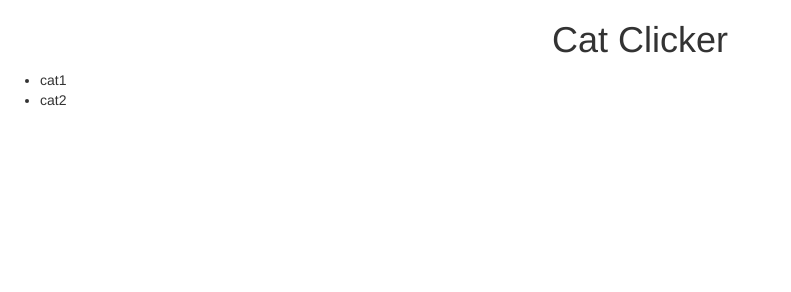
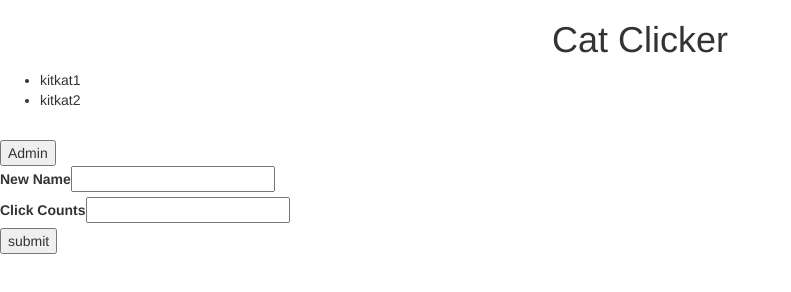
Before and after one commit to reversearrow/Cat-Clicker---2017, a plain HTML site: page index.html in a window 1280 px wide. Shown: the whole page, without its empty margins (0-791 px from the left). Drawn offline with Linux system fonts and the light colour scheme.

Commit message:
Major changes
Ability to change name and click counts with manual input

```diff
--- a/index.html
+++ b/index.html
@@ -11,6 +11,8 @@
       </div>
       <div id="display">
       </div>
+      <div id="admin-console">
+      </div>
       <script src="js/script.js"></script>
     </body>
 </html>
--- a/js/script.js
+++ b/js/script.js
@@ -7,15 +7,25 @@ var model = {
   },
   add: function(obj){
     data = JSON.parse(localStorage.data);
-    key = obj.name
+    key = obj.id
     if(!data[key]){
-      data[obj.name] = obj;
+      data[obj.id] = obj;
       localStorage.data = JSON.stringify(data)
     }
   },
-  addClicks: function(catName){
+  addClicks: function(catid){
     data = JSON.parse(localStorage.data)
-    data[catName].clicks += 1
+    data[catid].clicks += 1
+    localStorage.data = JSON.stringify(data)
+  },
+  updateName: function(catid,newName){
+      data = JSON.parse(localStorage.data)
+      data[catid].name = newName
+      localStorage.data = JSON.stringify(data)
+  },
+  updateClicks: function(catid,newClickCounts){
+    data = JSON.parse(localStorage.data);
+    data[catid].clicks = newClickCounts;
     localStorage.data = JSON.stringify(data)
   },
   getAllCats: function(){
@@ -26,8 +36,10 @@ var model = {
 
 var octopus = {
   currentRender: null,
-  addNewCat: function(catName,picLoc,clicks){
+  nameChange: false,
+  addNewCat: function(catID,catName,picLoc,clicks){
       model.add({
+          id: catID,
           name: catName,
           loc: picLoc,
           clicks: clicks
@@ -42,26 +54,44 @@ var octopus = {
       allKeys = Object.keys(model.getAllCats());
       return allKeys;
   },
+  allCatNames: function(){
+      names = []
+      allCats = octopus.allCats();
+      allKeys = octopus.allCatsKeys();
+      for(i=0;i<allKeys.length;i++){
+        names.push(allCats[allKeys[i]].name)
+      }
+      return names
+  },
   allCats: function(){
     return model.getAllCats()
   },
-  getSelectedCat: function(catName){
-    cat = octopus.allCats()[catName]
+  getSelectedCat: function(id){
+    cat = octopus.allCats()[id]
+    //console.log(cat)
     octopus.currentRender = cat
+    view.list.render()
     view.cat.render()
-    /*
-    if (!octopus.currentRender){
-        octopus.currentRender = cat
-        view.cat.render(octopus.currentRender)
-      }else if(octopus.currentRender.name != catid){
-        octopus.currentRender = cat
-        view.cat.render(octopus.currentRender)
-      }*/
+  },
+  updateValues: function(id,newName,newClickCounts){
+    if(newName.length>0 && newName.length<32){
+      model.updateName(id,newName);
+      octopus.getSelectedCat(id);
+    }
+    if(typeof parseInt(newClickCounts) == "number"){
+      model.updateClicks(id,parseInt(newClickCounts))
+      octopus.getSelectedCat(id);
+    }else if(typeof parseInt(newClickCounts) != "number") {
+      model.updateClicks(id,0);
+      octopus.getSelectedCat(id);
+    }
+    octopus.getSelectedCat(id)
   },
   init: function() {
     model.init()
     view.list.init()
     view.cat.init()
+    view.admin.init()
   }
 };
 
@@ -74,14 +104,20 @@ var view = {
           list.append(ul);
       },
       render: function(){
-          allCats = octopus.allCatsKeys()
+          allCatsKeys = octopus.allCatsKeys()
+          allCats = octopus.allCats()
+          if(octopus.nameChange){
+            id = octopus.currentRender["id"];
+            li = document.getElementById(id);
+            li.innerText = octopus.currentRender.name
+          }
           ul = document.getElementById("cat-list")
-          for(i=0;i<allCats.length;i++) {
-              idExists = document.getElementById(allCats[i])
+          for(i=0;i<allCatsKeys.length;i++) {
+              idExists = document.getElementById(allCatsKeys[i])
               if(!idExists){
                 li = document.createElement("li")
-                li.innerText = allCats[i]
-                li.id = allCats[i]
+                li.innerText = allCats[allCatsKeys[i]].name
+                li.id = allCatsKeys[i]
                 li.addEventListener("click", (function(li) {
                   return function() {
                       octopus.getSelectedCat(li.id)
@@ -101,10 +137,9 @@ var view = {
       img.id = "img"
       img.addEventListener('click', (function() {
             return function() {
-                  //console.log(imgHeader.innerText)
-                  octopus.updateClick(imgHeader.innerText)
+                  octopus.updateClick(octopus.currentRender.id)
             };
-      })(imgHeader))
+      })(img))
       clicks= document.createElement("p")
       clicks.id = "clicks"
       displayArea.append(imgHeader)
@@ -113,7 +148,6 @@ var view = {
     },
     render: function(){
         obj = octopus.currentRender
-        //console.log(obj)
         if(obj){
           header = document.getElementById("cat-header");
           header.innerText = obj.name;
@@ -121,16 +155,56 @@ var view = {
           img.src = obj.loc;
           clicks = document.getElementById("clicks");
           clicks.innerText = obj.clicks;
-          //$("#cat-header").text(obj.name);
-          //$("#img").attr("src",obj.loc);
-          //$("#clicks").innerText = obj.clicks;
         }
+    }
+  },
+  admin: {
+    init: function(){
+      adminButton = document.createElement("button");
+      linebreak1 = document.createElement("br");
+      linebreak2 = document.createElement("br");
+      linebreak3 = document.createElement("br");
+      adminButton.type = "submit";
+      adminButton.innerText = "Admin"
+      newNameLabel = document.createElement("label");
+      newNameLabel.innerText = "New Name"
+      newName = document.createElement("input");
+      newName.type = "text"
+      //newName.value = "(enter new name)";
+      newName.id = "newname"
+      newNameLabel.append(newName);
+      newClickCountLabel = document.createElement("label");
+      newClickCountLabel.innerText = "Click Counts"
+      newClickCounts = document.createElement("input");
+      newClickCounts.type = "text";
+      newClickCounts.id = "newclickcounts"
+      newClickCountLabel.append(newClickCounts)
+      adminConsole = document.getElementById("admin-console");
+      submitButton = document.createElement("button");
+      submitButton.type = "submit";
+      submitButton.innerText="submit"
+      submitButton.addEventListener("click",(function(){
+          return function(){
+            octopus.nameChange = true;
+            octopus.updateValues(octopus.currentRender["id"],newName.value,
+          newClickCounts.value);
+          };
+      })(newName));
+      adminConsole.append(adminButton);
+      adminConsole.append(linebreak1);
+      adminConsole.append(newNameLabel);
+      adminConsole.append(linebreak2)
+      adminConsole.append(newClickCountLabel);
+      adminConsole.append(linebreak3)
+      adminConsole.append(submitButton);
+    },
+    render: function(){
+
     }
   }
 };
 
+localStorage.clear()
 octopus.init()
-octopus.addNewCat("cat1","img/img1.jpg",0)
-octopus.addNewCat("cat2","img/img2.jpg",0)
-octopus.addNewCat("cat2","img/img2.jpg",0)
-octopus.addNewCat("cat1","img/img1.jpg",0)
+octopus.addNewCat("cat1","kitkat1","img/img1.jpg",0)
+octopus.addNewCat("cat2","kitkat2","img/img2.jpg",0)
```
